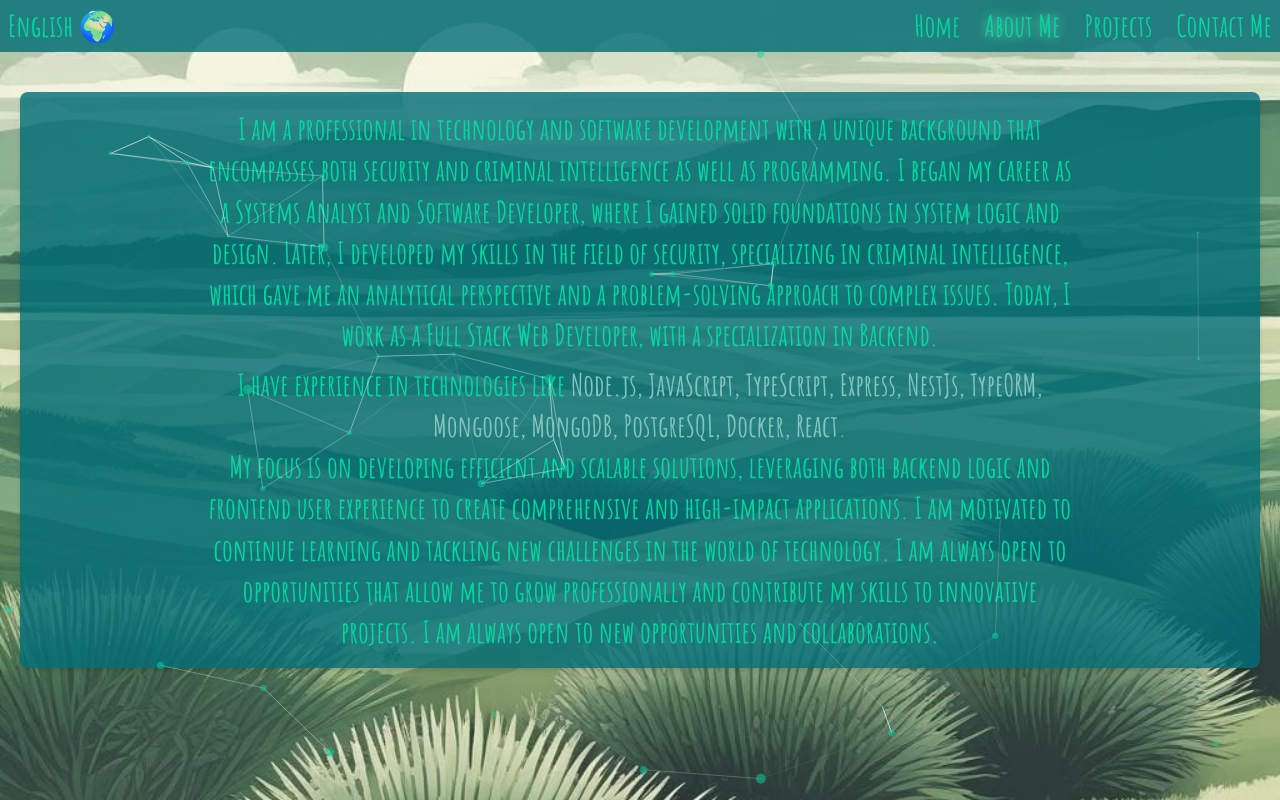
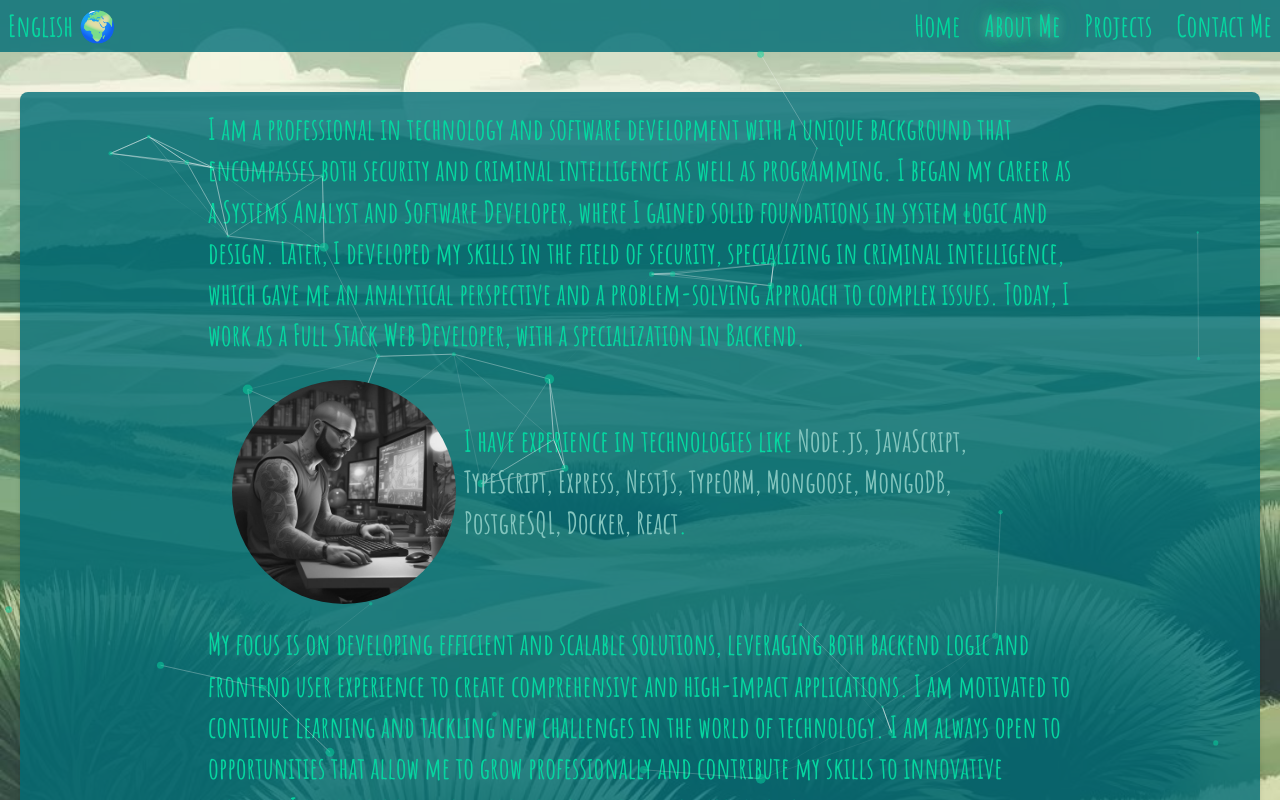
Before and after one commit to Lisandro85/portfolio, a Next.js app in the folder portfolio/: page /about in a window 1280 px wide. Shown: the top 800 px of the page. Built offline with nearby package versions, Linux system fonts and the light colour scheme; a web font is replaced by a local one.

Commit message:
abatar/about

```diff
--- a/portfolio/src/app/about/aboutMe.tsx
+++ b/portfolio/src/app/about/aboutMe.tsx
@@ -1,5 +1,6 @@
 "use client";
 
+import Avatar from "@/components/Avatar/avatar";
 import useTranslations from "@/components/HoockTraslate/hookTraslate";
 
 export default function AboutMe() {
@@ -8,14 +9,21 @@ export default function AboutMe() {
   return (
     <div className="mx-5 bg-[rgba(0,109,119,0.8)] mt-10 rounded-lg shadow-md overflow-hidden mb-80 px-4 py-4">
       {/* Contenedor con margen a los lados */}
-      <div className="max-w-4xl mx-auto text-center px-4">
+      <div className="max-w-4xl mx-auto text-left px-4">
         {/* Agregado px-4 para el margen lateral en pantallas grandes */}
         <p className="text-4xl sm:text-3xl md:text-3xl leading-snug sm:leading-snug md:leading-snug text-[#06d6a0] font-bold font-Amatic-SC break-words">
           {translations?.description ||
             "I am a professional in technology and software development with a unique background that encompasses both security and criminal intelligence as well as programming. I began my career as a Systems Analyst and Software Developer, where I gained solid foundations in system logic and design. Later, I developed my skills in the field of security, specializing in criminal intelligence, which gave me an analytical perspective and a problem-solving approach to complex issues. Today, I work as a Full Stack Web Developer, with a specialization in Backend."}
+        </p>
 
-          {/* Tecnologías con hover y escala */}
-          <span className="block mt-2">
+        <div className="flex flex-col md:flex-row items-start justify-start p-6 gap-8">
+          {/* Imagen flotante en pantallas grandes y centrada en pantallas pequeñas */}
+          <div className="w-32 h-32 rounded-full mb-4 md:mb-0 md:float-left mr-8">
+            <Avatar />
+          </div>
+
+          {/* El texto continúa alrededor de la imagen sin superponerse */}
+          <p className="mt-10 text-4xl sm:text-3xl md:text-3xl leading-snug sm:leading-snug md:leading-snug text-[#06d6a0] font-bold font-Amatic-SC break-words md:ml-10">
             {translations?.technologies ||
               "I have experience in technologies such as  "}
             <span className="text-[#83c5be] inline-block transform transition-all duration-300 hover:scale-110">
@@ -52,10 +60,12 @@ export default function AboutMe() {
               React
             </span>
             .
-          </span>
+          </p>
+        </div>
 
+        <p className="mt-14 text-4xl sm:text-3xl md:text-3xl leading-snug sm:leading-snug md:leading-snug text-[#06d6a0] font-bold font-Amatic-SC break-words">
           {translations?.final ||
-            "My focus is on developing efficient and scalable solutions, leveraging both backend logic and frontend user experience to create comprehensive and high-impact applications. I am motivated to continue learning and tackling new challenges in the world of technology. I am always open to opportunities that allow me to grow professionally and contribute my skills to innovative projects. I am always open to new opportunities and collaborations."}
+            "My focus is on developing efficient and scalable solutions, leveraging both backend logic and frontend user experience to create comprehensive and high-impact applications."}
         </p>
       </div>
     </div>
--- a/portfolio/src/app/home/home.tsx
+++ b/portfolio/src/app/home/home.tsx
@@ -7,6 +7,7 @@ import DownloadEngCVButton from "@/components/DownLoadEngCv/downLoadEngCv";
 import useTranslations from "@/components/HoockTraslate/hookTraslate";
 import { useLanguage } from "@/context/LanguageContext";
 import { TypeAnimation } from "react-type-animation";
+import Avatar from "@/components/Avatar/avatar";
 
 export default function Home() {
   const translations = useTranslations("home");
@@ -31,13 +32,18 @@ export default function Home() {
           <div className="text-center md:text-left flex-1 min-w-[300px]">
             <h2 className="text-5xl sm:text-5xl md:text-8xl font-bold text-[#06d6a0] font-Amatic-SC">
               <TypeAnimation
-                sequence={["Lisandro Bedotti", 1000, "Backend Developer", 1000]}
+                sequence={[
+                  "Lisandro Bedotti...",
+                  1000,
+                  "...Backend Developer",
+                  1000,
+                ]}
                 wrapper="span"
                 repeat={Infinity}
-                className="font bold text-[#06d6a0] font-Amatic-SC text-5xl md:text-7xl"
+                className="font bold text-primary font-Amatic-SC text-5xl md:text-7xl"
               />
             </h2>
-            <p className="text-3xl sm:text-4xl md:text-5xl mt-2 text-[#06d6a0] font-Amatic-SC leading-snug sm:leading-snug md:leading-snug">
+            <p className="text-3xl sm:text-4xl md:text-5xl mt-2 text-primary font-Amatic-SC leading-snug sm:leading-snug md:leading-snug">
               {translations.description ||
                 "Hello! I'm a software developer of dynamic web solutions, with a strong focus on backend technologies."}
             </p>
--- a/portfolio/src/app/projects/projects.tsx
+++ b/portfolio/src/app/projects/projects.tsx
@@ -1,5 +1,6 @@
 "use client";
 
+import Avatar from "@/components/Avatar/avatar";
 import useTranslations from "@/components/HoockTraslate/hookTraslate";
 
 export default function Projects() {
--- /dev/null
+++ b/portfolio/src/components/Avatar/avatar.tsx
@@ -0,0 +1,16 @@
+import Image from "next/image";
+
+const Avatar = () => {
+  return (
+    <div className="w-48 h-48 md:w-56 md:h-56 rounded-full overflow-hidden group mx-auto md:mx-0 flex-shrink-0">
+      <Image
+        className="w-full h-full object-cover filter grayscale transition duration-300 group-hover:grayscale-0"
+        src={"/assets/avatar1.jpg"}
+        alt="Avatar Image "
+        width={100}
+        height={100}
+      />{" "}
+    </div>
+  );
+};
+export default Avatar;
--- a/portfolio/tailwind.config.ts
+++ b/portfolio/tailwind.config.ts
@@ -10,6 +10,7 @@ const config: Config = {
   theme: {
     extend: {
       colors: {
+        primary: "#06d6a0",
         background: "var(--background)",
         foreground: "var(--foreground)",
       },
```
Also changed, not shown: portfolio/public/assets/avatar1.jpg (added), portfolio/public/assets/avatar2.jpg (added).
